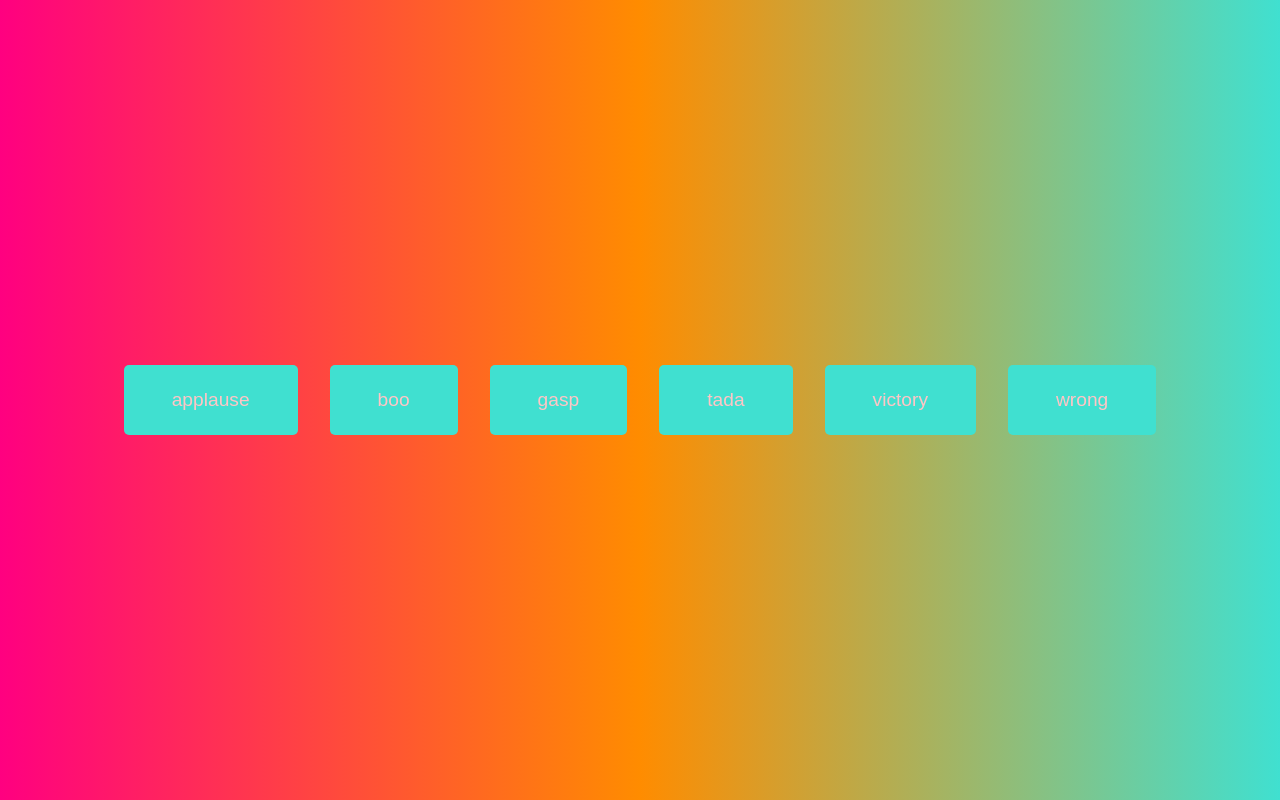
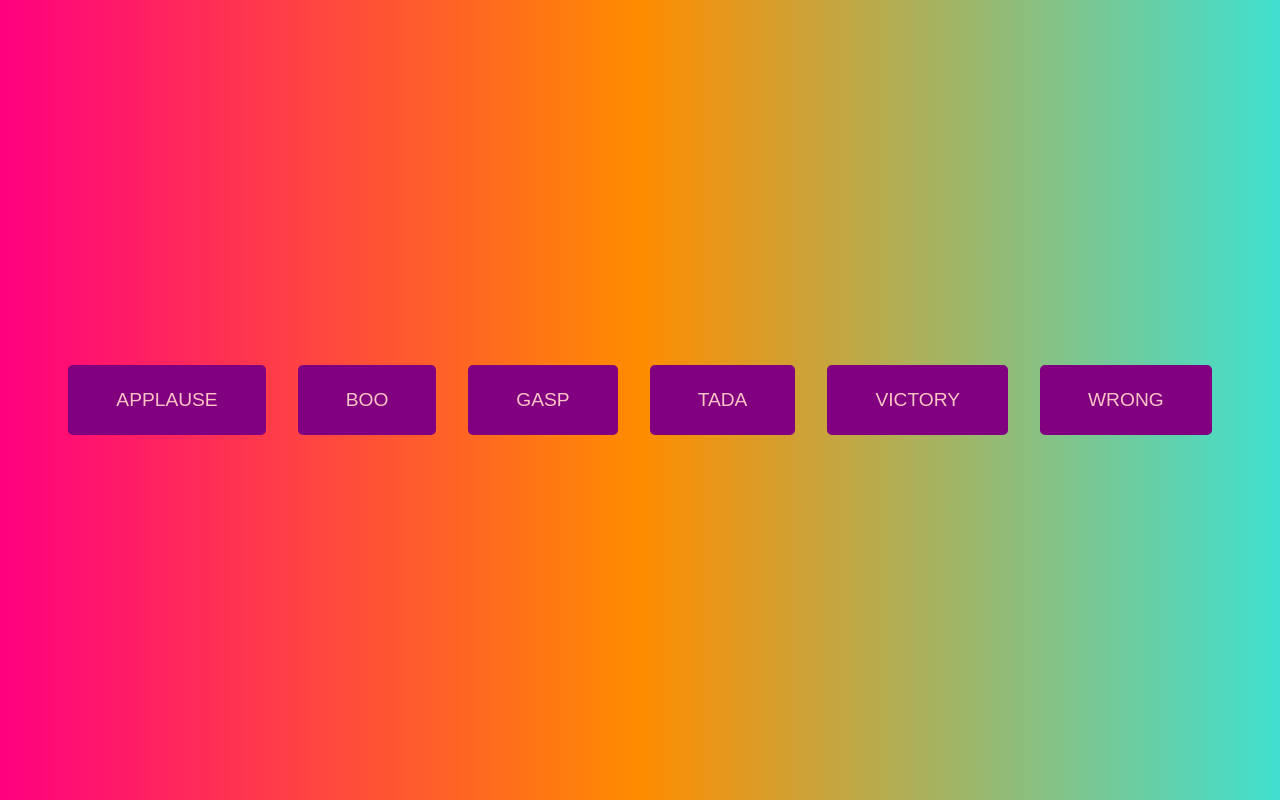
Before and after one commit to maquevedo7/sound_board, a plain HTML site: page index.html in a window 1280 px wide. Drawn offline with Linux system fonts and the light colour scheme.

Commit message:
uppercase

```diff
--- a/style.css
+++ b/style.css
@@ -18,7 +18,7 @@ body {
 }
 
 .btn {
-    background: #40E0D0;
+    background: #800080;
     border-radius: 5px;
     border: none;
     color: rgb(255, 197, 197);
@@ -27,6 +27,7 @@ body {
     font-size: 1.2rem;
     font-family: inherit;
     cursor: pointer;
+    text-transform: uppercase;
 }
 
 .btn:hover {
```
